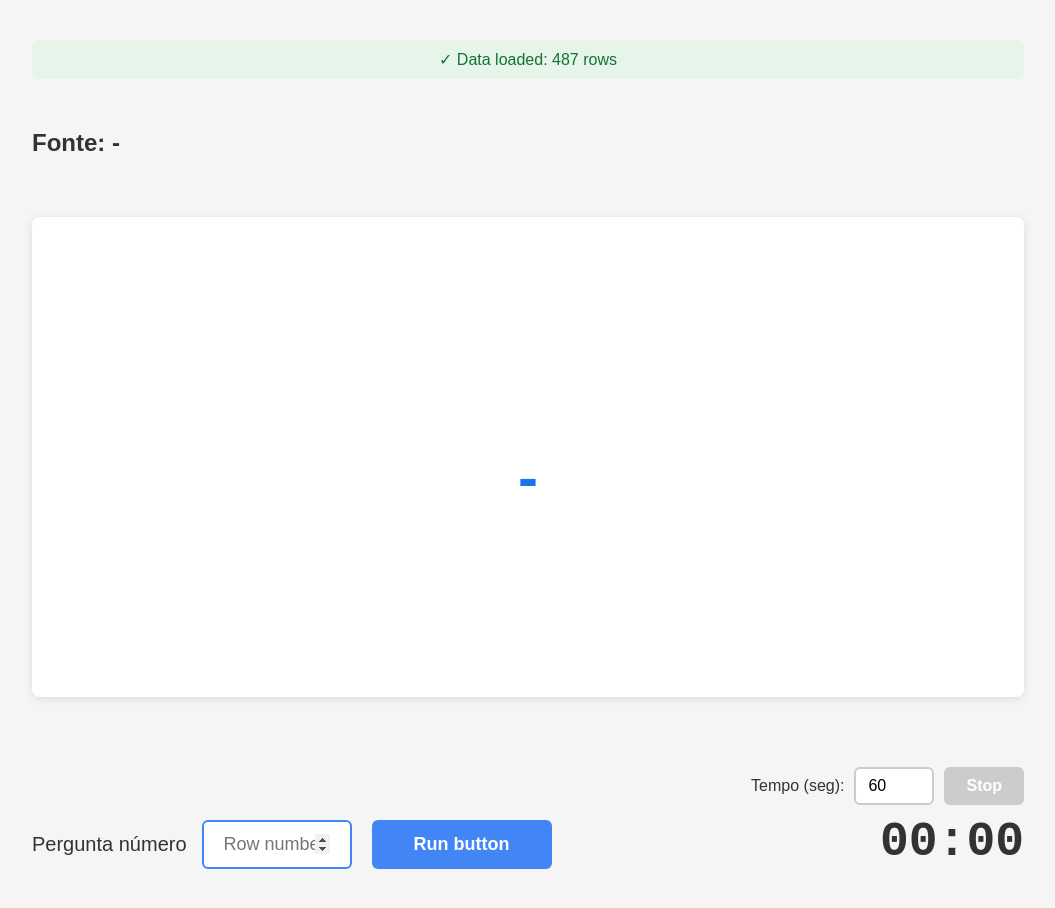
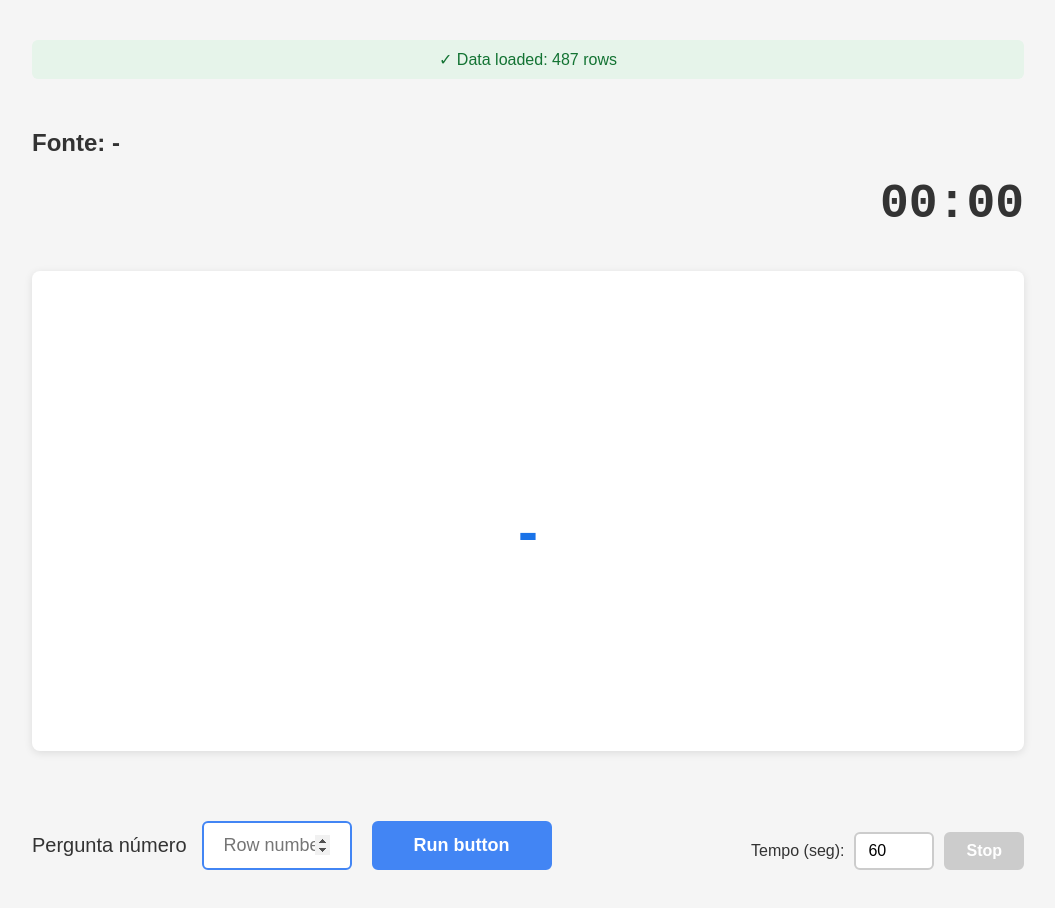
Before and after one commit to tasgmaia/csv-viewer-app, a plain HTML site: page index.html in a window 1280 px wide. Shown: the whole page, without its empty margins (112-1167 px from the left). Drawn offline with nearby package versions, Linux system fonts and the light colour scheme.

Commit message:
Update index.html

```diff
--- a/index.html
+++ b/index.html
@@ -13,11 +13,13 @@
         <div onclick="this.style.display = 'none';" class="status" id="status">Loading data.csv...</div>
 
         <div class="results-section">
+            <div class="top-display">
             <div class="Fonte">
                 <div class="result-title">Fonte:&nbsp; </div>
                 <div class="result-title" id="resultA">-</div>
             </div>
-
+                 <div class="countdown-display" id="countdownDisplay">00:00</div>
+                 </div>
             <div class="result-box">
                 <div class="result-value" id="resultB">-</div>
             </div>
@@ -38,7 +40,7 @@
                     <input type="number" id="countdownTime" value="60" min="1" max="999">
                     <button class="stop-btn" id="stopBtn" onclick="stopCountdown()" disabled>Stop</button>
                 </div>
-                <div class="countdown-display" id="countdownDisplay">00:00</div>
+
             </div>
         </div>
     </div>
```
